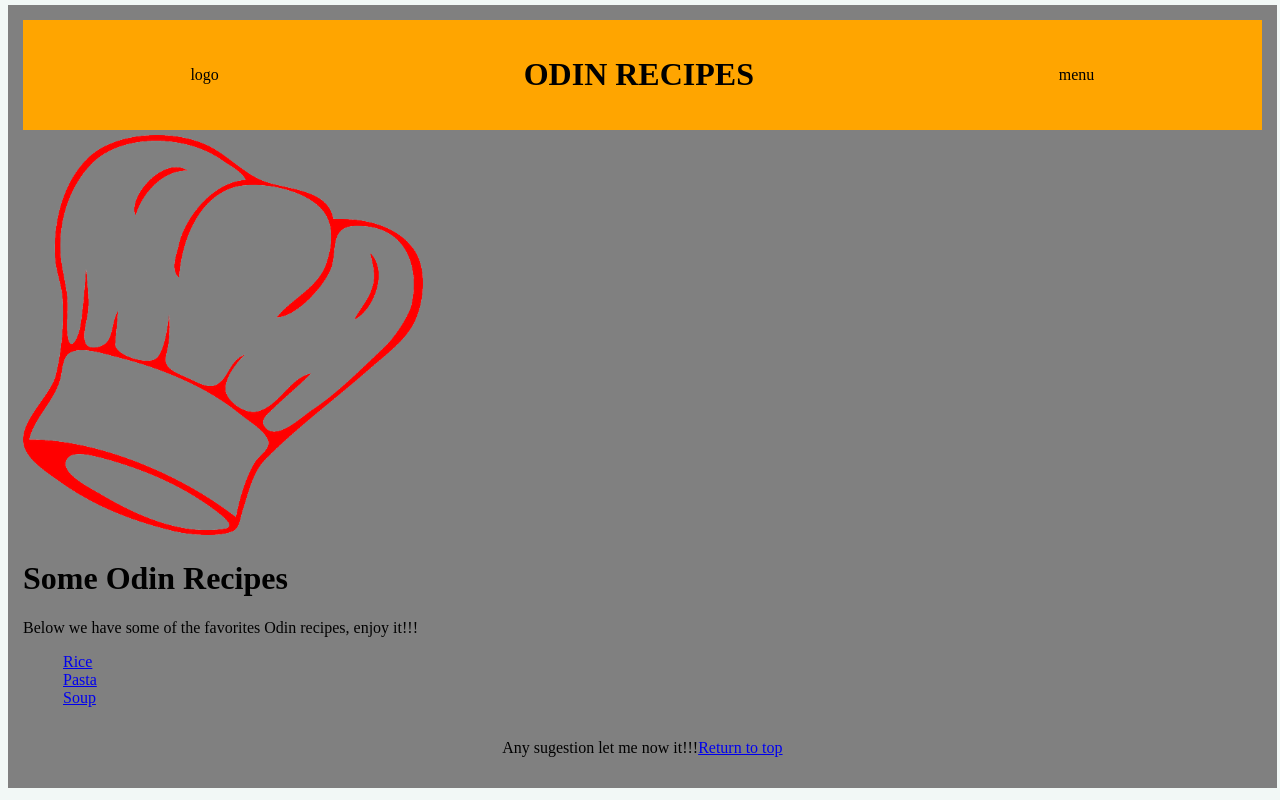
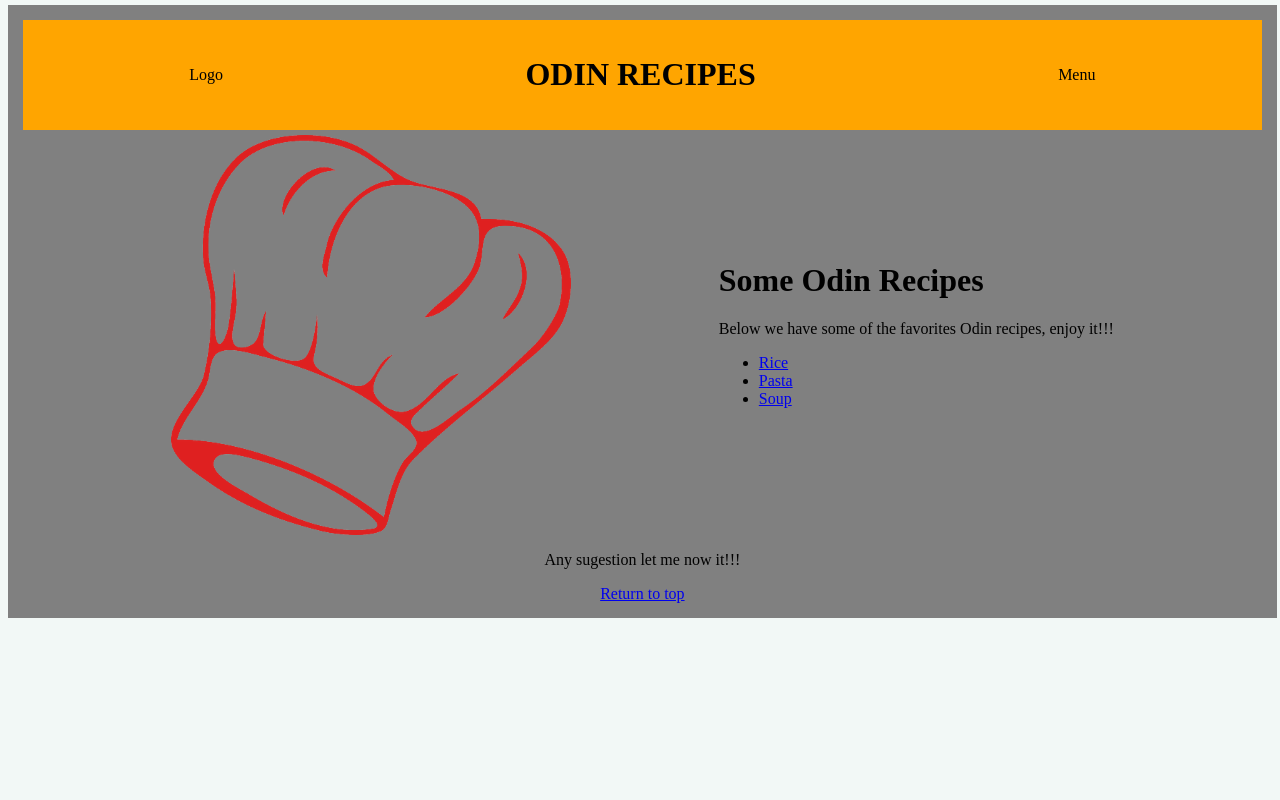
Before and after one commit to eduarmarin/odin-recipes, a plain HTML site: page index.html in a window 1280 px wide. Drawn offline with Linux system fonts and the light colour scheme.

Commit message:
the recipe page is getting fit

```diff
--- a/index.html
+++ b/index.html
@@ -5,7 +5,7 @@
 		<meta charset="UTF-8">
 		<meta http-equiv="X-UA-Compatible" content="IE=edge">
 		<meta name="viewport" content="width=device-width, initial-scale=1.0">
-		<title>odin Recipes</title>
+		<title>Odin Recipes</title>
 		<link rel="stylesheet" href="styles.css">
 	</head>
 	<body>
@@ -13,28 +13,28 @@
 		<div class="content">
 
 		  <div class="header">
-			<div> logo </div>
+			<div> Logo </div>
 			<h1>ODIN RECIPES</h1>
-			<div> menu</div>
+			<div> Menu</div>
 		  </div>
 
-		  <img src="images/chef.png" width="400" height="400" alt="chef">
-
 		  <div class="sumary">
-			<div> <h1> Some Odin Recipes </h1> </div>
-	        <div> <P> Below we have some of the favorites Odin recipes, enjoy it!!!</P></div>
-			  <div>
-			    <ul>
-					<li><a href="recipes/rice.html">Rice</a></li>
-					<li><a href="recipes/pasta.html">Pasta</a></li>
-					<li><a href="recipes/soup.html">Soup</a></li>
-				</ul>
-			  </div>
+ 	        <img src="images/chef.png" width="400" height="400" alt="chef">
+			<div id="box">
+				<div> <h1> Some Odin Recipes </h1> </div>
+				<div> <P> Below we have some of the favorites Odin recipes, enjoy it!!!</P></div>
+				<div class="lista">
+					<ul>
+						<div><li><a href="recipes/rice.html">Rice</a></li></div>
+						<div><li><a href="recipes/pasta.html">Pasta</a></li></div>
+						<div><li><a href="recipes/soup.html">Soup</a></li></div>
+					</ul>
+				</div>
+		    </div>
 		  </div>
 
 		  <div class="footer">
 	 	    <p>Any sugestion let me now it!!!</p>
-		 	<p></p>
 			<a href="#header">Return to top</a>
 		  </div>
 
--- a/styles.css
+++ b/styles.css
@@ -1,5 +1,6 @@
 body {
     background-color: rgb(242, 248, 246);
+    /*text-align: center;*/
     margin-top:5px;
 }
 
@@ -24,21 +25,37 @@ body {
 
 img {
     margin-top: 5px;
-    margin-right: 40%;
+    opacity: 75%;
 }
 
 ul {
-    list-style-type: none;
+   /*list-style-type: none;
+   list-style: none;*/
 }
 
 .sumary {
+    display: flex;
+    align-items: center;
+    justify-content: space-evenly;
+}
+
+#box {
     display: flexbox;
+    flex-direction: column;
     align-items: center;
-    justify-content: center;
+    justify-content: flex-start;
+}
+
+.lista {
+ /*   display: flexbox;
+    flex-direction: column;
+    align-items: center;
+    justify-content: flex-start;*/
 }
 
 .footer {
     display: flex;
+    flex-direction: column;
     align-items: center;
     justify-content: center;
 }
```
